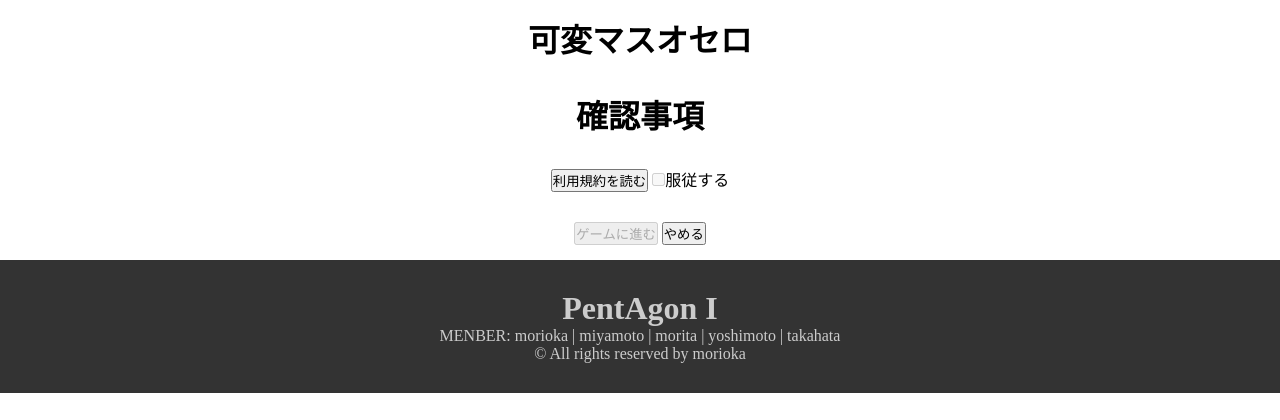
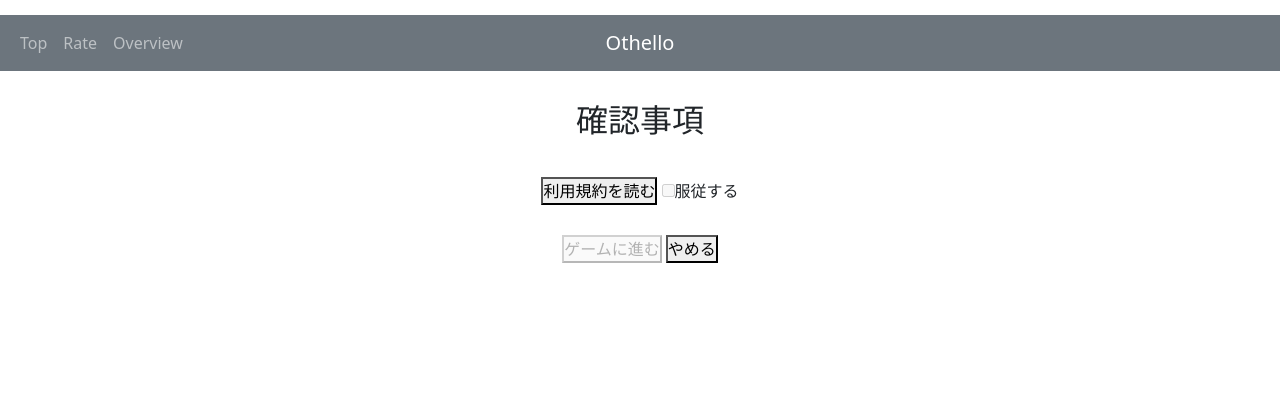
Before and after one commit to overclockbrain/DjangoSIteProgram, a Django app: page / in a window 1280 px wide. Shown: the top 420 px of the page. Run offline with Django 4.2, Linux system fonts and the light colour scheme; some libraries are stand-ins or nearby versions.

Commit message:
Add files via upload

```diff
--- a/othellosite/templates/base.html
+++ b/othellosite/templates/base.html
@@ -8,12 +8,38 @@
     <meta name="viewport" content="width=device-width, initial-scale=1.0">
     <title>TopPage</title>
     <link rel="stylesheet" href="{% static 'othellosite/css/style.css' %}">
+    <link href="https://cdn.jsdelivr.net/npm/bootstrap@5.2.0-beta1/dist/css/bootstrap.min.css" rel="stylesheet" integrity="sha384-0evHe/X+R7YkIZDRvuzKMRqM+OrBnVFBL6DOitfPri4tjfHxaWutUpFmBp4vmVor" crossorigin="anonymous">
+    <script src="https://cdn.jsdelivr.net/npm/bootstrap@5.2.0-beta1/dist/js/bootstrap.bundle.min.js" integrity="sha384-pprn3073KE6tl6bjs2QrFaJGz5/SUsLqktiwsUTF55Jfv3qYSDhgCecCxMW52nD2" crossorigin="anonymous"></script>
 </head>
 <body>
     <header>
-        <h1 class="headline">
-        <a>可変マスオセロ</a>
-      </h1>
+      <nav class="navbar navbar-dark navbar-expand-md bg-secondary justify-content-between">
+        <div class="container-fluid">
+            <button class="navbar-toggler" type="button" data-toggle="collapse" data-target=".dual-nav">
+                <span class="navbar-toggler-icon"></span>
+            </button>
+            <div class="navbar-collapse collapse dual-nav w-50 order-1 order-md-0">
+                <ul class="navbar-nav">
+                    <li class="nav-item active">
+                        <a class="nav-link pl-0" href="#">Top</a>
+                    </li>
+                    <li class="nav-item">
+                        <a class="nav-link" href="#">Rate</a>
+                    </li>
+                    <li class="nav-item">
+                        <a class="nav-link" href="#">Overview</a>
+                    </li>
+                </ul>
+            </div>
+            <a href="/" class="navbar-brand mx-auto d-block text-center order-8 order-md-1 w-25">Othello</a>
+            <div class="navbar-collapse collapse dual-nav w-50 order-2">
+                <ul class="nav navbar-nav ml-auto">
+                    <li class="nav-item"><a class="nav-link" href=""><i class="fa fa-twitter"></i></a></li>
+                    <li class="nav-item"><a class="nav-link" href=""><i class="fa fa-github"></i></a></li>
+                </ul>
+            </div>
+        </div>
+    </nav>
 
     </header>
 
@@ -26,7 +52,8 @@
 
 
   <!-- footer -->
-  <footer>
+  <footer class="fixed-bottom">
+
       <h1 class="teammenber">
           PentAgon I
       </h1>
```
